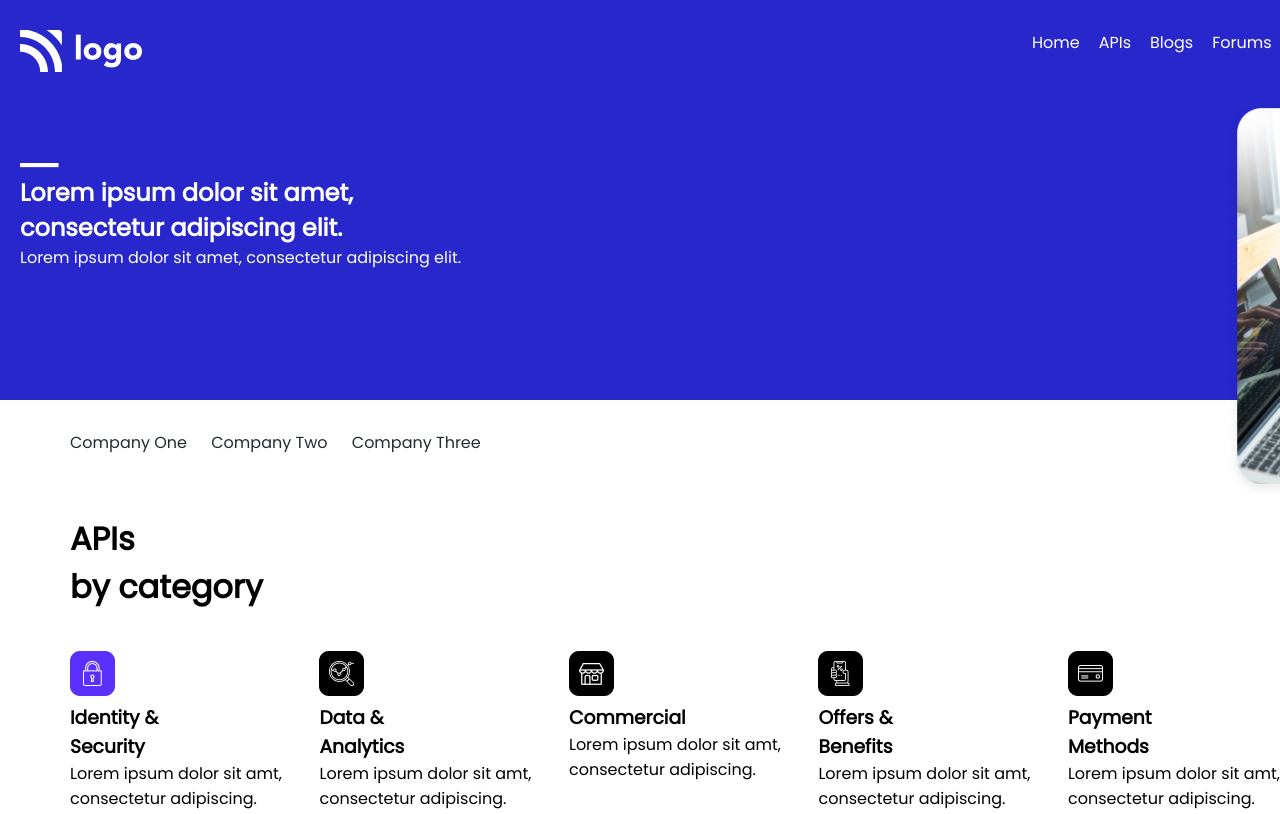
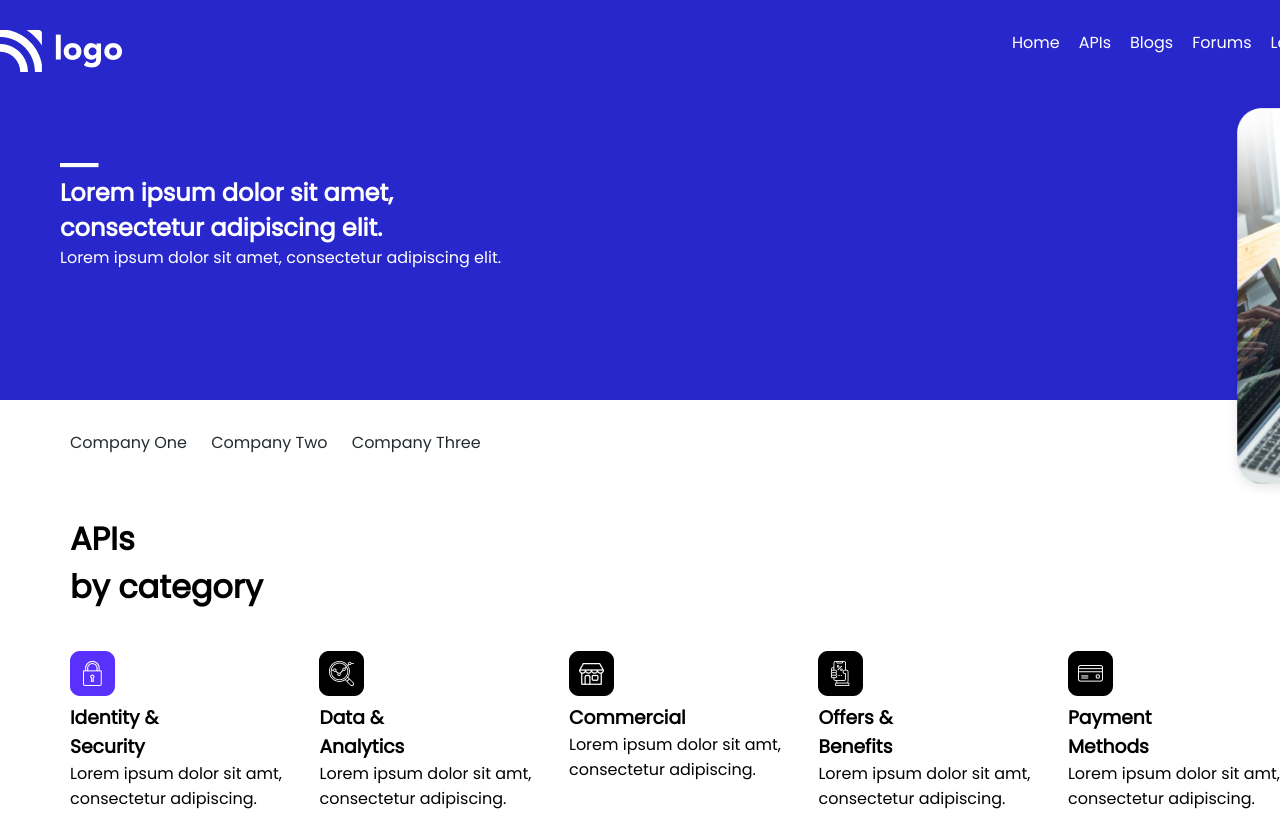
Before and after one commit to amarjeetk123/9th-project, a plain HTML site: page index.html in a window 1280 px wide. Shown: the top 814 px of the page. Drawn offline with Linux system fonts and the light colour scheme.

Commit message:
some modification in css

```diff
--- a/style.css
+++ b/style.css
@@ -16,11 +16,12 @@ header{
 nav{
   height: 100px;
   display: flex;
+  justify-content: space-around;
 
 }
 .logo{
   margin-top: 30px;
-  margin-left: 20px;
+
 }
 .items{
   display: flex;
@@ -44,7 +45,7 @@ nav{
 }
 .header-text{
   margin-top: 50px;
-  margin-left: 20px;
+  margin-left: 60px;
   color: #ffffff;
 }
 .header-image{
```
